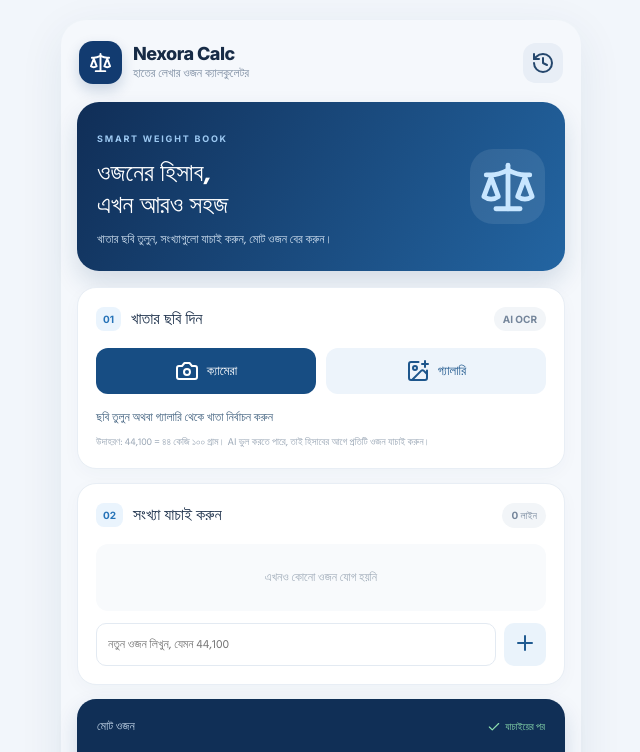
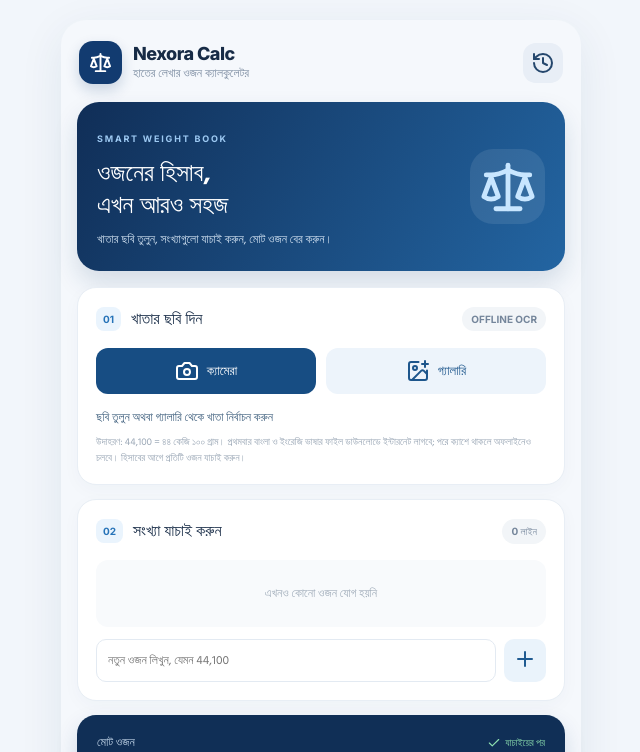
Before and after one commit to ask479415-tech/nexora-calc, a React (Vite) app: page / in a window 1280 px wide. Shown: the top 752 px of the page, without its empty margins (319-959 px from the left). Built offline with nearby package versions, Linux system fonts and the light colour scheme.

Commit message:
Use bilingual local OCR instead of remote AI API

```diff
--- a/src/App.tsx
+++ b/src/App.tsx
@@ -1,10 +1,31 @@
 import { useMemo, useRef, useState } from 'react';
 import { Camera, ImagePlus, Plus, Trash2, Pencil, Check, FileDown, MessageCircle, History, Scale, RefreshCw, X } from 'lucide-react';
 import { jsPDF } from 'jspdf';
+import { createWorker } from 'tesseract.js';
 
 type Entry = { id: number; raw: string; kg: number; grams: number };
 type SavedBill = { id: number; date: string; entries: Entry[]; totalKg: number; totalGrams: number };
 const STORE = 'nexora-calc-bills-v1';
+
+function extractWeightRows(ocrText: string): Entry[] {
+  const rows: Entry[] = [];
+  const normalized = digits(ocrText);
+  for (const line of normalized.split(/\\r?\\n/)) {
+    const cleaned = line.trim()
+      .replace(/^[•*\\-–—]+\\s*/, '')
+      .replace(/\\b(?:kg|kgs|gram|grams|gm|g)\\b|কেজি|গ্রাম/gi, '')
+      .trim();
+    if (!cleaned || /total|মোট|তারিখ|date|phone|mobile|পৃষ্ঠা|page/i.test(cleaned)) continue;
+    const match = cleaned.match(/^(?:\\d{1,3}[.)]\\s*)?(\\d{1,3})\\s*[,.:/\\-]\\s*(\\d{1,3})$/)
+      || cleaned.match(/^(?:\\d{1,3}[.)]\\s*)?(\\d{1,3})\\s+(\\d{3})$/);
+    if (!match) continue;
+    const kg = Number(match[1]);
+    const grams = Number(match[2].padEnd(3, '0'));
+    if (kg < 1 || kg > 300 || grams < 0 || grams > 999) continue;
+    rows.push({ id: Date.now() + Math.random(), raw: match[1] + ',' + match[2], kg, grams });
+  }
+  return rows;
+}
 
 function digits(s: string) {
   return s.replace(/[০-৯]/g, d => String('০১২৩৪৫৬৭৮৯'.indexOf(d)))
@@ -42,45 +63,23 @@ export default function App() {
 
   async function scan(file?: File) {
     if (!file) return;
-    setBusy(true); setMessage('AI দিয়ে খাতার লেখা পড়া হচ্ছে…');
+    setBusy(true); setMessage('বাংলা ও ইংরেজি OCR দিয়ে ছবি পড়া হচ্ছে… প্রথমবার ভাষার ফাইল ডাউনলোড হতে ইন্টারনেট লাগতে পারে।');
+    let worker: Awaited<ReturnType<typeof createWorker>> | undefined;
     try {
-      const imageBase64 = await new Promise<string>((resolve, reject) => {
-        const reader = new FileReader();
-        reader.onload = () => {
-          const value = String(reader.result || '');
-          const comma = value.indexOf(',');
-          if (comma < 0) reject(new Error('ছবি পড়া যায়নি'));
-          else resolve(value.slice(comma + 1));
-        };
-        reader.onerror = () => reject(new Error('ছবি পড়া যায়নি'));
-        reader.readAsDataURL(file);
-      });
-      const mimeType = file.type === 'image/png' || file.type === 'image/webp' ? file.type : 'image/jpeg';
-      const response = await fetch('https://nexora-calc-ai.onrender.com/api/scan', {
-        method: 'POST',
-        headers: { 'Content-Type': 'application/json' },
-        body: JSON.stringify({ imageBase64, mimeType }),
-      });
-      const payload = await response.json();
-      if (!response.ok || !payload.success) {
-        throw new Error(payload.error || 'AI দিয়ে ছবি পড়া যায়নি।');
-      }
-      const found: Entry[] = (payload.data?.weights || []).map((w: any) => ({
-        id: Date.now() + Math.random(),
-        raw: String(w.originalText || (w.kg + ',' + String(w.grams).padStart(3, '0'))),
-        kg: Number(w.kg),
-        grams: Number(w.grams),
-      })).filter((e: Entry) => Number.isInteger(e.kg) && Number.isInteger(e.grams) && e.kg >= 1 && e.kg <= 300 && e.grams >= 0 && e.grams <= 999);
+      worker = await createWorker('eng+ben');
+      const result = await worker.recognize(file);
+      const found = extractWeightRows(result.data.text);
       setEntries(found);
       setMessage(found.length
-        ? found.length + 'টি সম্ভাব্য ওজন পাওয়া গেছে। হিসাবের আগে প্রতিটি লাইন মিলিয়ে নিন।'
-        : 'কোনো পরিষ্কার ওজনের লাইন পাওয়া যায়নি। আলো ভালো করে সোজা ছবি তুলুন অথবা হাতে লিখুন।');
+        ? found.length + 'টি সম্ভাব্য ওজন পাওয়া গেছে। প্রতিটি লাইন যাচাই করে তারপর হিসাব করুন।'
+        : 'পরিষ্কার ওজন পাওয়া যায়নি। ছবি সোজা ও আলোতে তুলুন, অথবা হাতে লিখুন।');
     } catch (e) {
       const reason = e instanceof Error ? e.message : '';
-      setMessage(reason.includes('Failed to fetch')
-        ? 'AI সার্ভারে সংযোগ হচ্ছে না। ইন্টারনেট পরীক্ষা করে আবার চেষ্টা করুন।'
-        : reason || 'ছবি পড়া যায়নি। আবার চেষ্টা করুন।');
-    } finally { setBusy(false); }
+      setMessage(reason || 'OCR চালানো যায়নি। প্রথমবার হলে ইন্টারনেট চালু করে আবার চেষ্টা করুন।');
+    } finally {
+      if (worker) await worker.terminate();
+      setBusy(false);
+    }
   }
   function addEntry() {
     const item = parseEntry(draft);
@@ -119,7 +118,7 @@ export default function App() {
     <header className="topbar"><div className="brand-mark"><Scale size={23}/></div><div><strong>Nexora Calc</strong><small>হাতের লেখার ওজন ক্যালকুলেটর</small></div><button className="icon-button" onClick={() => setShowHistory(true)} aria-label="History"><History/></button></header>
     <section className="hero"><div className="hero-copy"><span className="eyebrow">SMART WEIGHT BOOK</span><h1>ওজনের হিসাব,<br/>এখন আরও সহজ</h1><p>খাতার ছবি তুলুন, সংখ্যাগুলো যাচাই করুন, মোট ওজন বের করুন।</p></div><div className="hero-icon"><Scale size={58}/></div></section>
     <section className="upload-card">
-      <div className="section-heading"><div><span className="step">01</span><h2>খাতার ছবি দিন</h2></div><span className="offline-tag">AI OCR</span></div>
+      <div className="section-heading"><div><span className="step">01</span><h2>খাতার ছবি দিন</h2></div><span className="offline-tag">OFFLINE OCR</span></div>
       <div className="upload-actions">
         <button className="primary-action" onClick={() => cameraRef.current?.click()} disabled={busy}><Camera/>ক্যামেরা</button>
         <button className="secondary-action" onClick={() => galleryRef.current?.click()} disabled={busy}><ImagePlus/>গ্যালারি</button>
@@ -127,7 +126,7 @@ export default function App() {
       <input ref={cameraRef} hidden type="file" accept="image/*" capture="environment" onChange={e => scan(e.target.files?.[0])}/>
       <input ref={galleryRef} hidden type="file" accept="image/*" onChange={e => scan(e.target.files?.[0])}/>
       <p className="status-line">{busy && <RefreshCw className="spin" size={15}/>} {message}</p>
-      <p className="hint">উদাহরণ: 44,100 = ৪৪ কেজি ১০০ গ্রাম। AI ভুল করতে পারে, তাই হিসাবের আগে প্রতিটি ওজন যাচাই করুন।</p>
+      <p className="hint">উদাহরণ: 44,100 = ৪৪ কেজি ১০০ গ্রাম। প্রথমবার বাংলা ও ইংরেজি ভাষার ফাইল ডাউনলোডে ইন্টারনেট লাগবে; পরে ক্যাশে থাকলে অফলাইনেও চলবে। হিসাবের আগে প্রতিটি ওজন যাচাই করুন।</p>
     </section>
     <section className="entries-card">
       <div className="section-heading"><div><span className="step">02</span><h2>সংখ্যা যাচাই করুন</h2></div><span className="count">{entries.length} লাইন</span></div>
```
